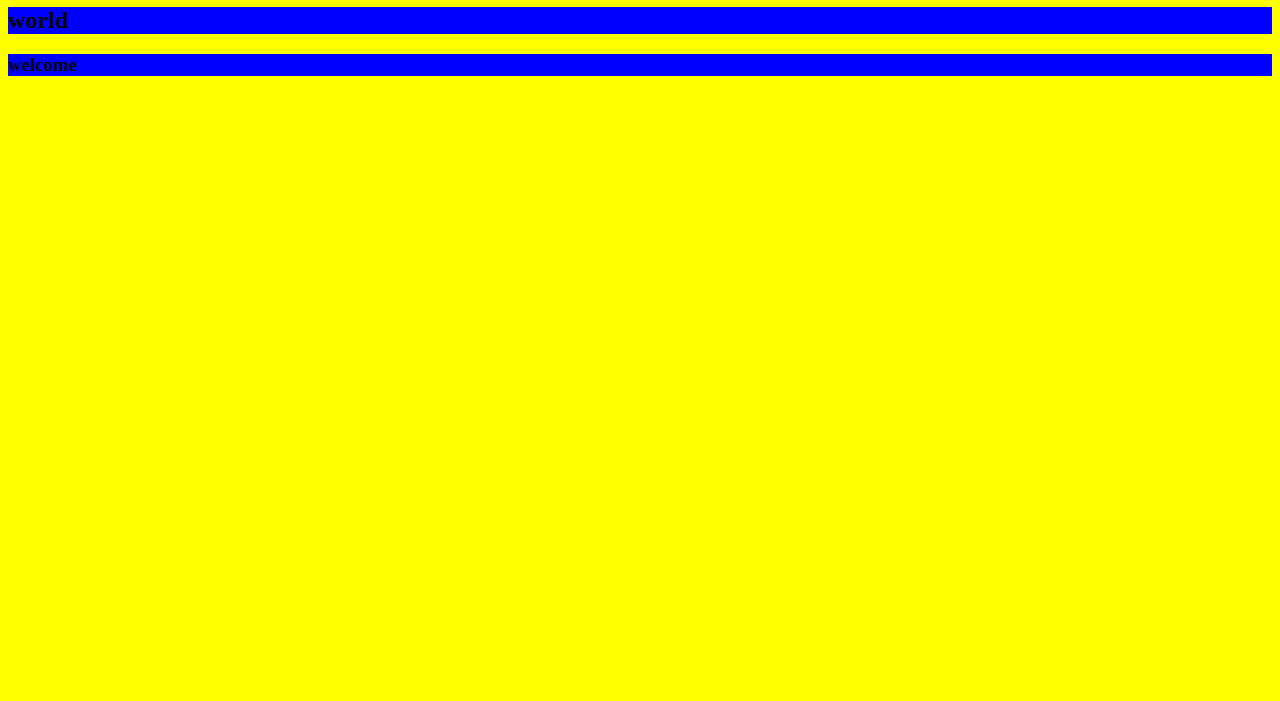
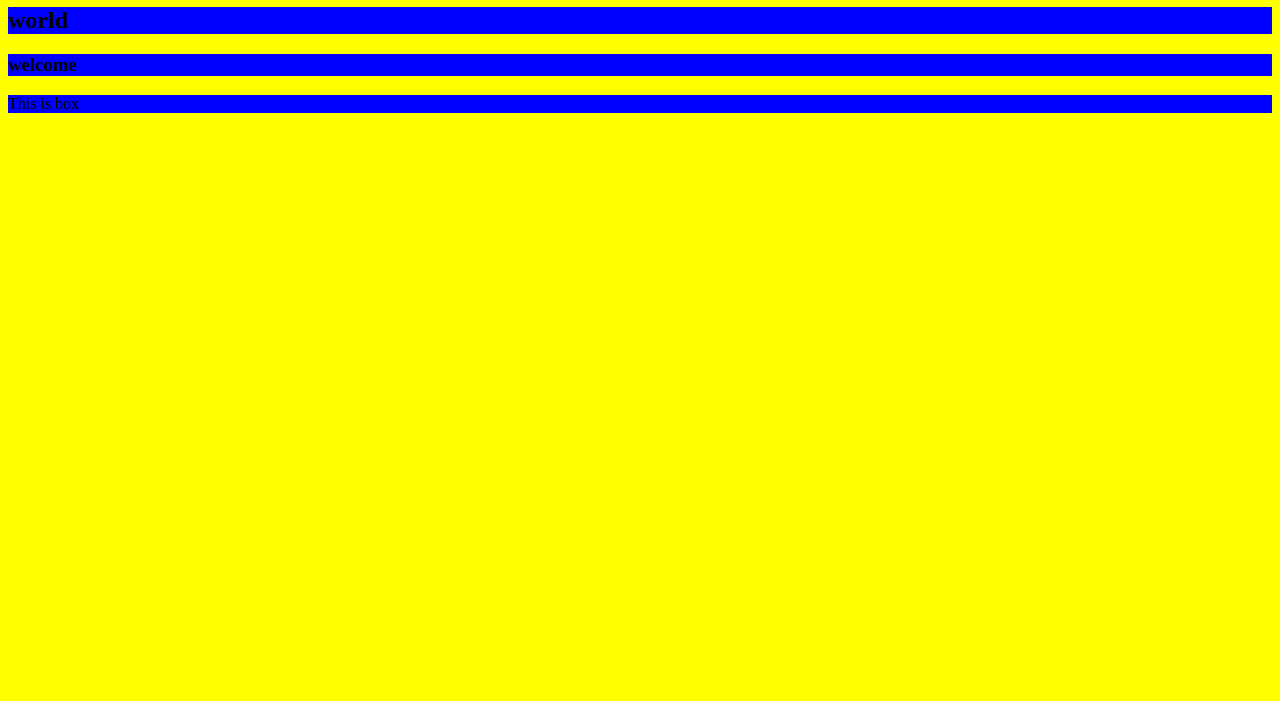
Before and after one commit to rajesh-1920/web_development_practices, a plain HTML site: page index.html in a window 1280 px wide. Shown: the part 99-800 px from the top of the page. Drawn offline with Linux system fonts and the light colour scheme.

Commit message:
CSS level 1 running

```diff
--- a/index.html
+++ b/index.html
@@ -17,6 +17,9 @@
         <h1 class="heading">hellow </h1>
         <h2 class="heading">world</h2>
         <h3 class="heading">welcome</h3>
+        <div id="box">
+            This is box
+        </div>
     </main>
     <!-- Footer part -->
     <footer>
--- a/style.css
+++ b/style.css
@@ -9,3 +9,7 @@ button {
 .heading {
     background-color: blue;
 }
+
+#box{
+    background-color: blue;
+}
```
